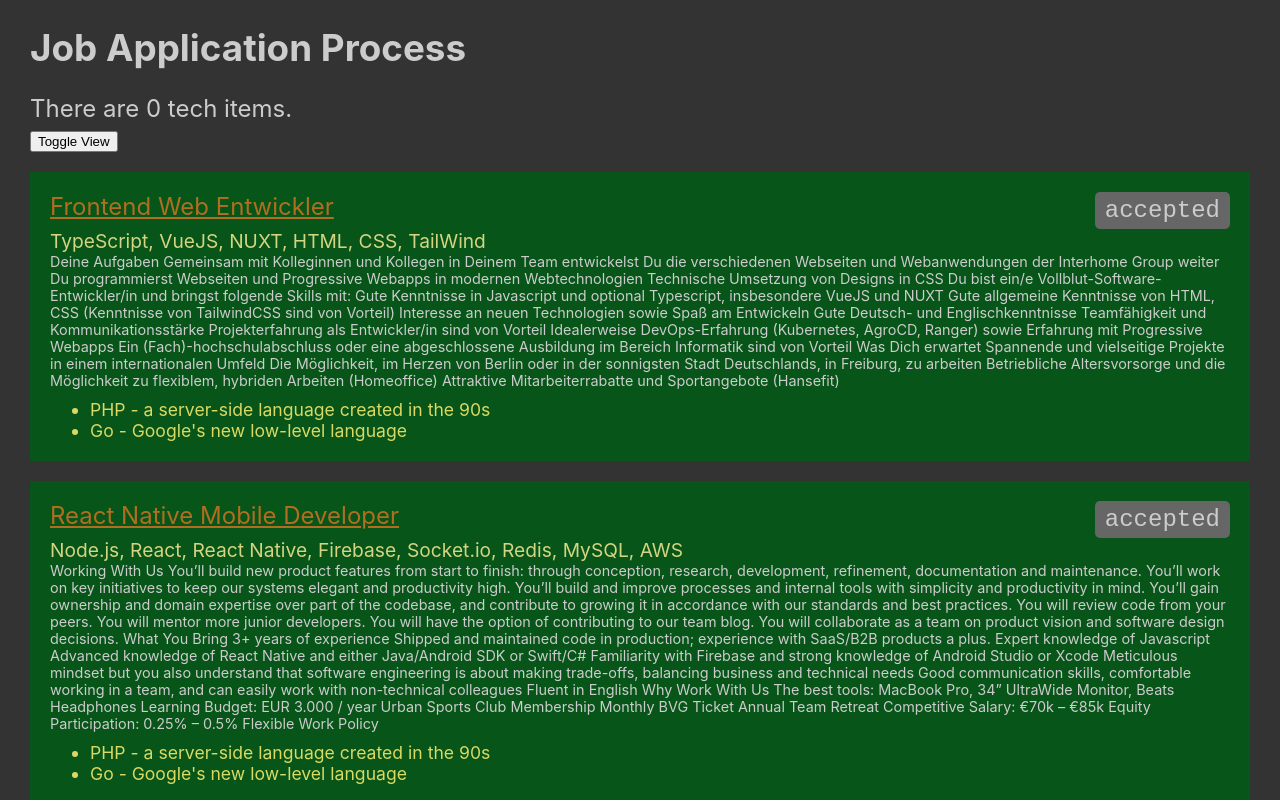
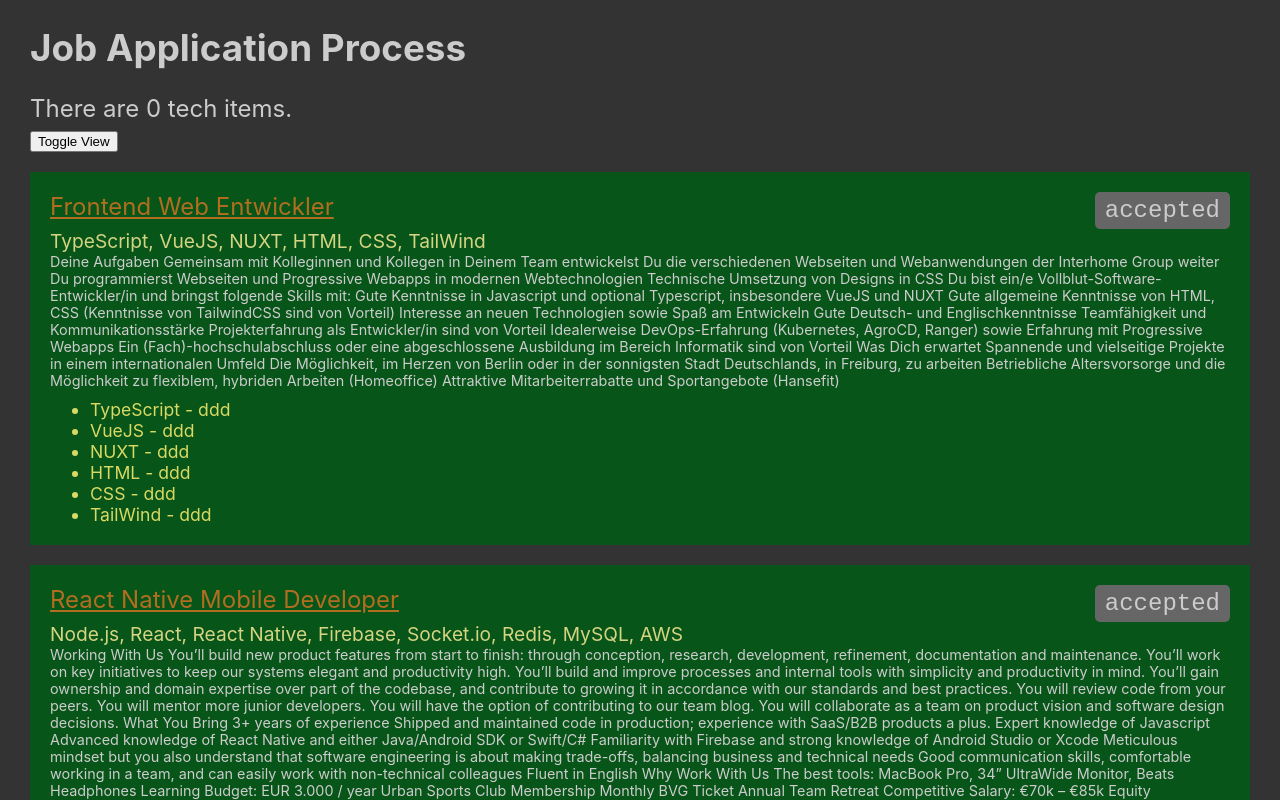
Before and after one commit to edwardtanguay/task-job-app-refactor-localstorage-api, a React (Vite) app: page / in a window 1280 px wide. Both pictures are taken after a click on the button "Toggle View". Shown: the top 800 px of the page. Built offline with nearby package versions, Linux system fonts and the light colour scheme; no server answers; the HTML template or start-up script is replaced by a standard one.

Commit message:
half way with skillDescription

```diff
--- a/src/App.jsx
+++ b/src/App.jsx
@@ -77,7 +77,7 @@ function App() {
 			<div>There are {techItems.length} tech items.</div>
 			<button onClick={handleToggleView}>Toggle View</button>
 			{displayKind === 'full' ? (
-				<JobsFull jobs={jobs} handleStatusChange={handleStatusChange} />
+				<JobsFull jobs={jobs} handleStatusChange={handleStatusChange} techItems={techItems} />
 			) : (
 				<JobsList jobs={jobs} />
 			)}
--- a/src/components/JobsFull.jsx
+++ b/src/components/JobsFull.jsx
@@ -1,15 +1,35 @@
-export const JobsFull = ({ jobs, handleStatusChange }) => {
-
+export const JobsFull = ({ jobs, handleStatusChange, techItems }) => {
 	const skillDefinitions = [
 		{
-			"title": "PHP",
-			"description": "a server-side language created in the 90s"
+			title: 'PHP',
+			description: 'a server-side language created in the 90s',
 		},
 		{
-			"title": "Go",
-			"description": "Google's new low-level language"
-		}
-	]
+			title: 'Go',
+			description: "Google's new low-level language",
+		},
+	];
+
+	const getSkillDescription = (skillTitle) => {
+		return 'ddd';
+	}
+
+	const getSkillDefinitions = (job) => {
+		const skillDefinitions = [];
+		const skillTitles = job.skills.split(',');
+		skillTitles.forEach((skillTitle) => {
+			const description = getSkillDescription(skillTitle);
+			if (description !== null) {
+				const sd = {
+					title: skillTitle,
+					description,
+				};
+				skillDefinitions.push(sd);
+			}
+		});
+		return skillDefinitions;
+	};
+
 	return (
 		<div className="jobs">
 			{jobs.map((job, index) => {
@@ -31,10 +51,12 @@ export const JobsFull = ({ jobs, handleStatusChange }) => {
 							<div className="bulkText">{job.bulkText}</div>
 						)}
 						<ul className="skillDefinitions">
-							{skillDefinitions.map((sd, index) => {
+							{getSkillDefinitions(job).map((sd, index) => {
 								return (
-									<li>{sd.title} - {sd.description}</li>
-								)
+									<li>
+										{sd.title} - {sd.description}
+									</li>
+								);
 							})}
 						</ul>
 					</div>
```
